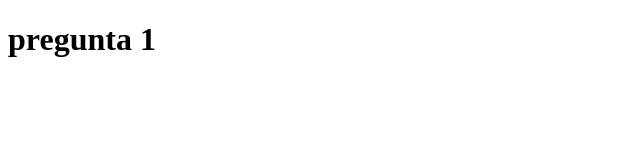
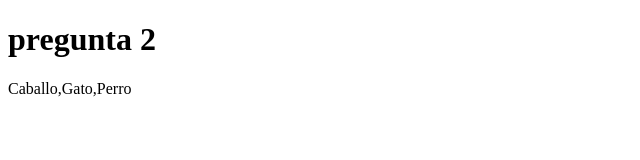
Before and after one commit to ebermudezGit/Prueba-js-y-jQuery, a plain HTML site: page p2/index.html in a window 1280 px wide. Shown: the whole page, without its empty margins (0-640 px from the left). Drawn offline with Linux system fonts and the light colour scheme.

Commit message:
segunda pregunta lista

```diff
--- a/p2/index.html
+++ b/p2/index.html
@@ -2,10 +2,11 @@
 <html lang="en">
 <head>
 	<meta charset="UTF-8">
-	<title>Pregunta 1</title>
+	<title>Pregunta 2</title>
 </head>
 <body>
-	<h1>pregunta 1</h1>
+	<h1>pregunta 2</h1>
+	<div id="respuesta"></div>
 	<script type="text/javascript" src="js/mainjs.js"></script>
 </body>
 </html>
--- a/p2/js/mainjs.js
+++ b/p2/js/mainjs.js
@@ -1 +1,9 @@
 var animales = new Array("Caballo", "Gato", "Perro");
+
+
+function copiaArreglo(arregloOrigen){
+	var arregloCopia=arregloOrigen
+	return arregloCopia
+}
+
+document.getElementById("respuesta").innerHTML = copiaArreglo(animales);
```
